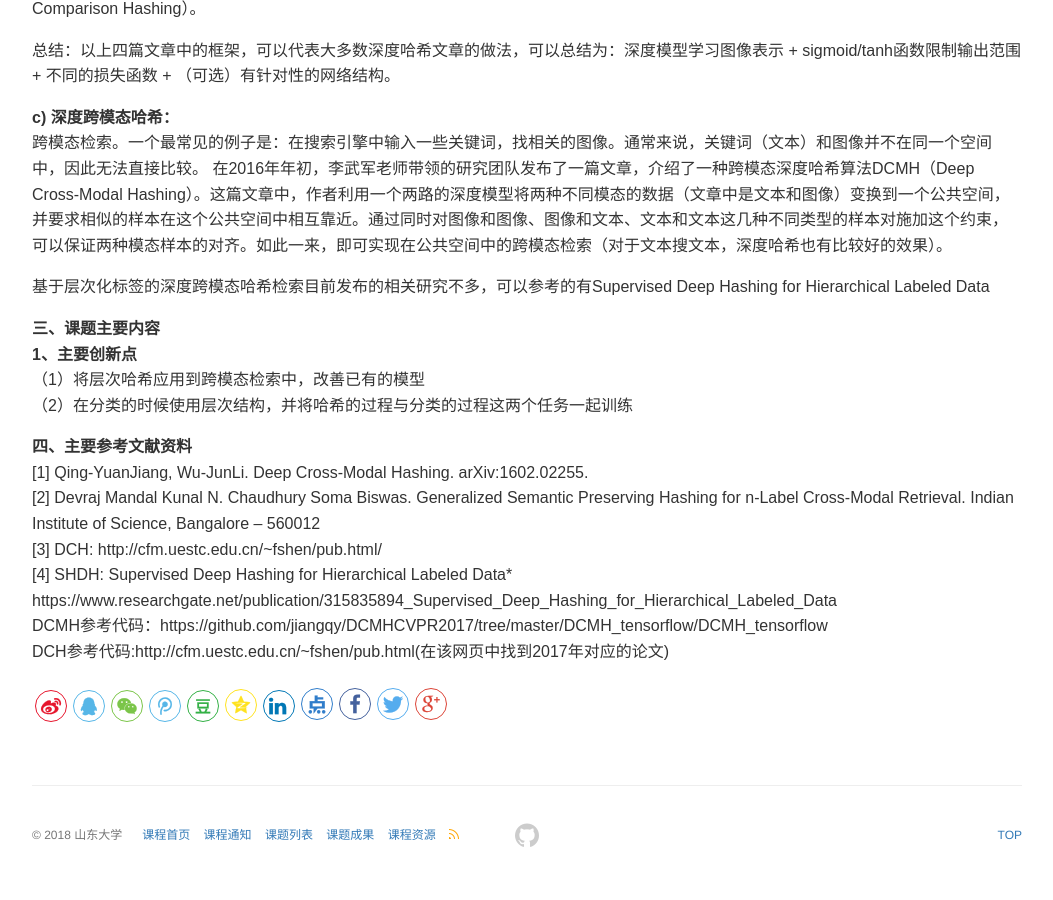
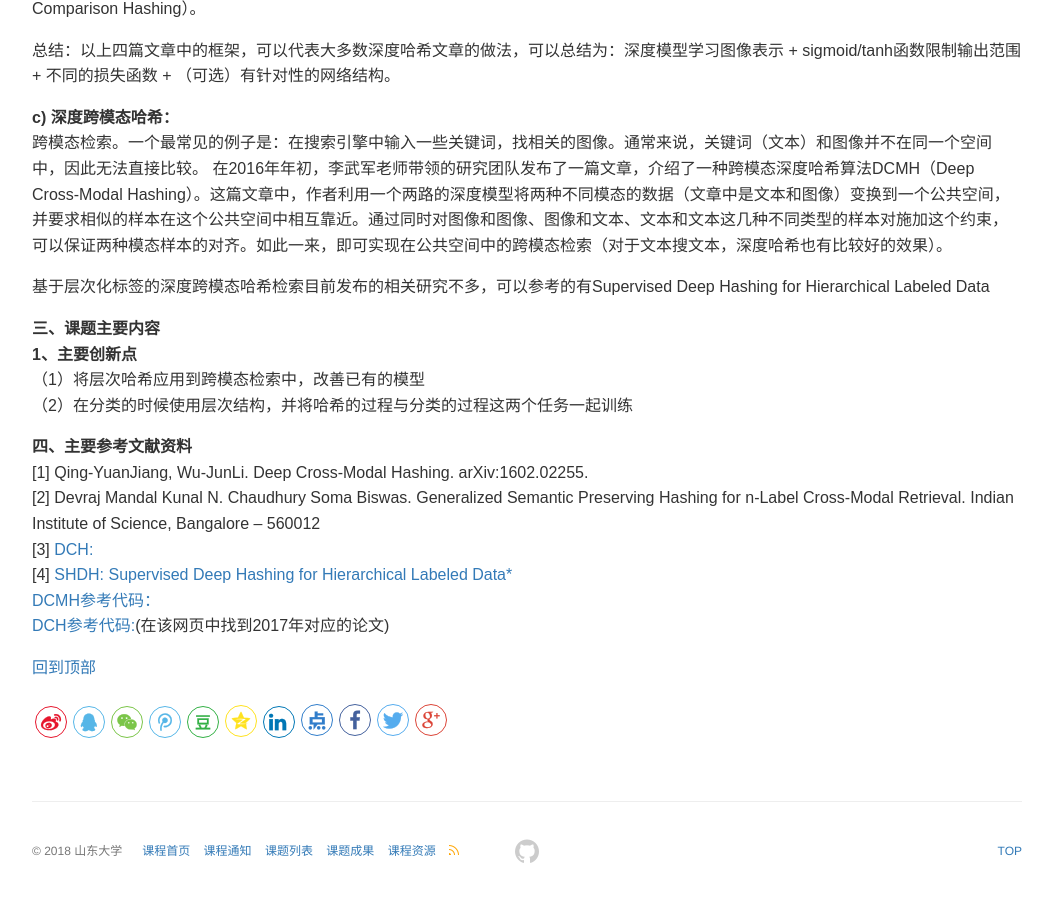
Before and after one commit to sduaicourse/sduaicourse.github.io, a Jekyll site: the page built from _subjects/hash.md, in a window 1280 px wide and 900 px high, scrolled down 1527 px. Shown: the whole window, without its empty margins (113-1166 px from the left). Built offline with Jekyll 4.4.1, drawn with Linux system fonts in a browser that asks for light colours; comment, search, counter and statistics services are not loaded.

Commit message:
upgrade subject lists

```diff
--- a/_subjects/hash.md
+++ b/_subjects/hash.md
@@ -51,8 +51,9 @@ __三、课题主要内容__
 __四、主要参考文献资料__
 [1] Qing-YuanJiang, Wu-JunLi. Deep Cross-Modal Hashing. arXiv:1602.02255.
 [2] Devraj Mandal Kunal N. Chaudhury Soma Biswas. Generalized Semantic Preserving Hashing for n-Label Cross-Modal Retrieval. Indian Institute of Science, Bangalore – 560012
-[3] DCH: http://cfm.uestc.edu.cn/~fshen/pub.html/
-[4] SHDH: Supervised Deep Hashing for Hierarchical Labeled Data*
-https://www.researchgate.net/publication/315835894_Supervised_Deep_Hashing_for_Hierarchical_Labeled_Data
-DCMH参考代码：https://github.com/jiangqy/DCMHCVPR2017/tree/master/DCMH_tensorflow/DCMH_tensorflow
-DCH参考代码:http://cfm.uestc.edu.cn/~fshen/pub.html(在该网页中找到2017年对应的论文)
+[3] [DCH: ](http://cfm.uestc.edu.cn/~fshen/pub.html)
+[4] [SHDH: Supervised Deep Hashing for Hierarchical Labeled Data*](https://www.researchgate.net/publication/315835894_Supervised_Deep_Hashing_for_Hierarchical_Labeled_Data)
+[DCMH参考代码：](https://github.com/jiangqy/DCMHCVPR2017/tree/master/DCMH_tensorflow/DCMH_tensorflow)
+[DCH参考代码:](http://cfm.uestc.edu.cn/~fshen/pub.html)(在该网页中找到2017年对应的论文)
+
+[回到顶部](#readme)
```
